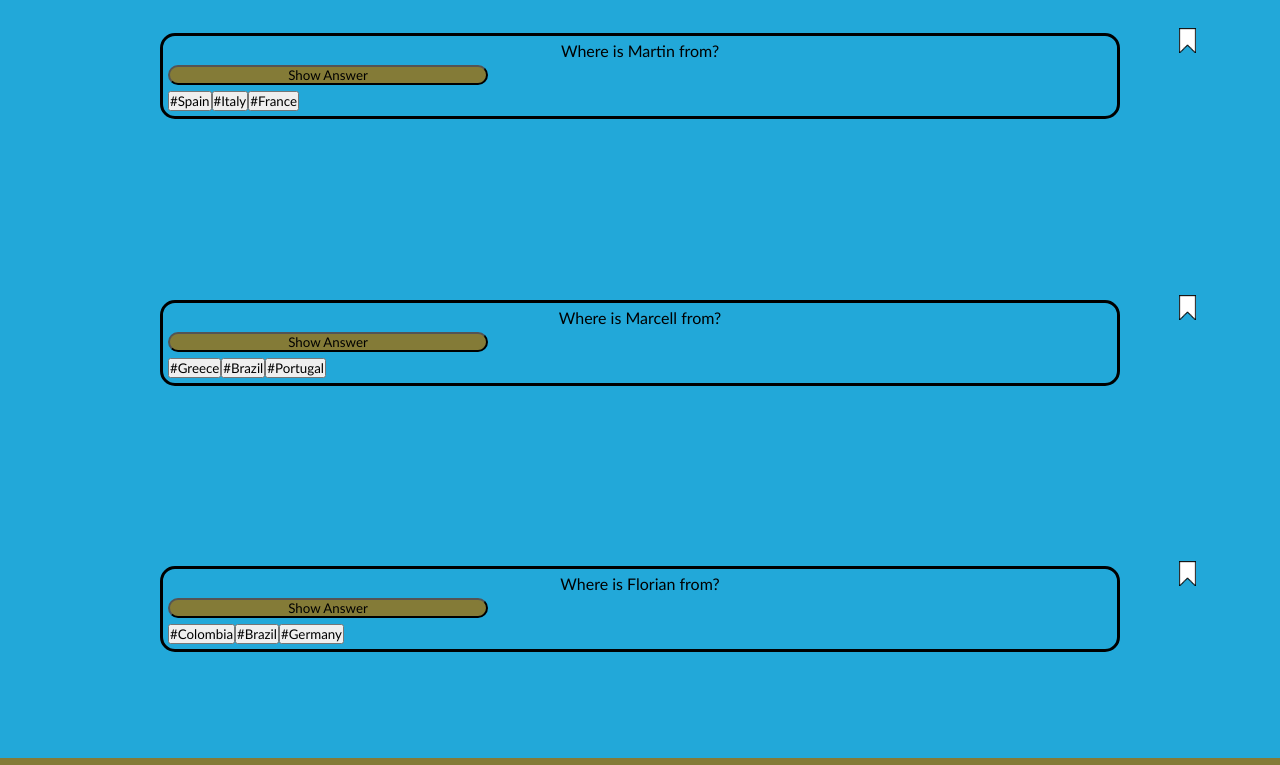
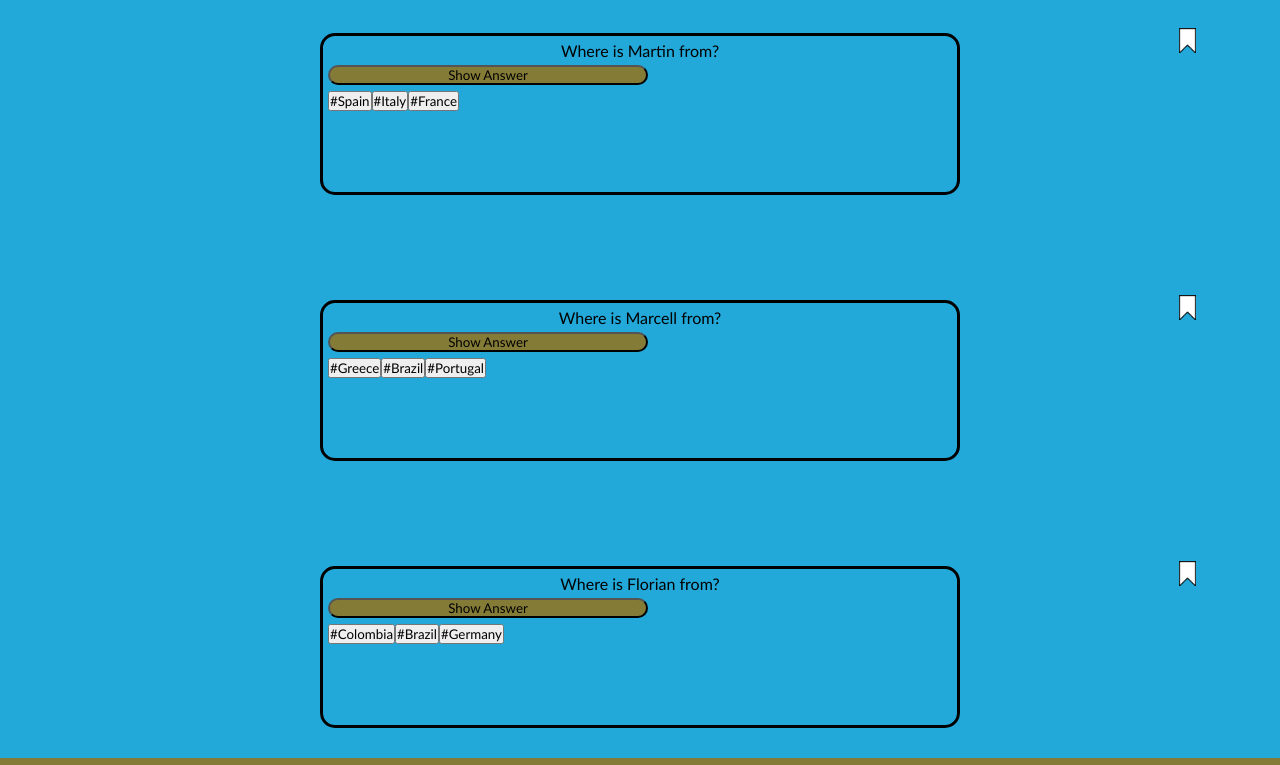
Before and after one commit to MartinCaneda/martin-quiz-app, a plain HTML site: page index.html in a window 1280 px wide. Shown: the part 42-807 px from the top of the page. Drawn offline with Linux system fonts and the light colour scheme.

Commit message:
width changes

```diff
--- a/styles.css
+++ b/styles.css
@@ -28,11 +28,13 @@
   border-color: black;
   padding: 5px;
   gap: 5px;
-  width: 75%;
+  width: 50vw;
+  height: 50vh;
   margin: auto;
   display: flex;
   flex-direction: column;
   margin-top: 75px;
+  margin-bottom: 30px;
 }
 .answer {
   width: 25vw;
```
Also changed, not shown: README.md.
